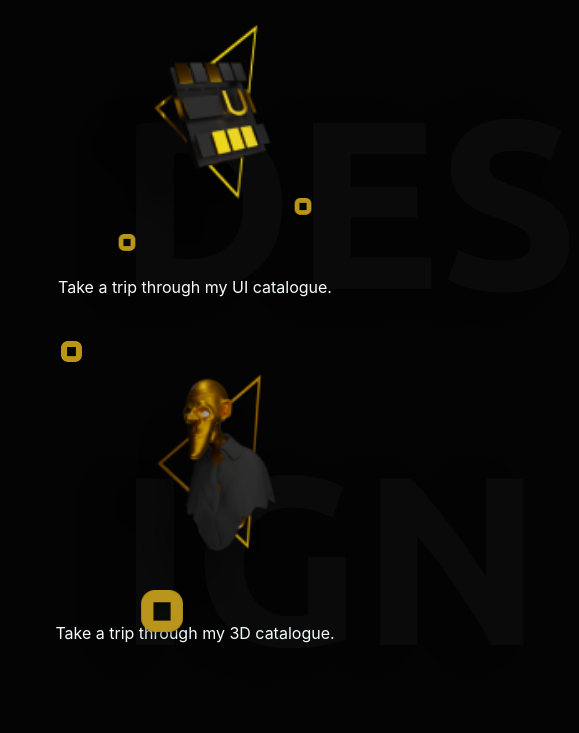
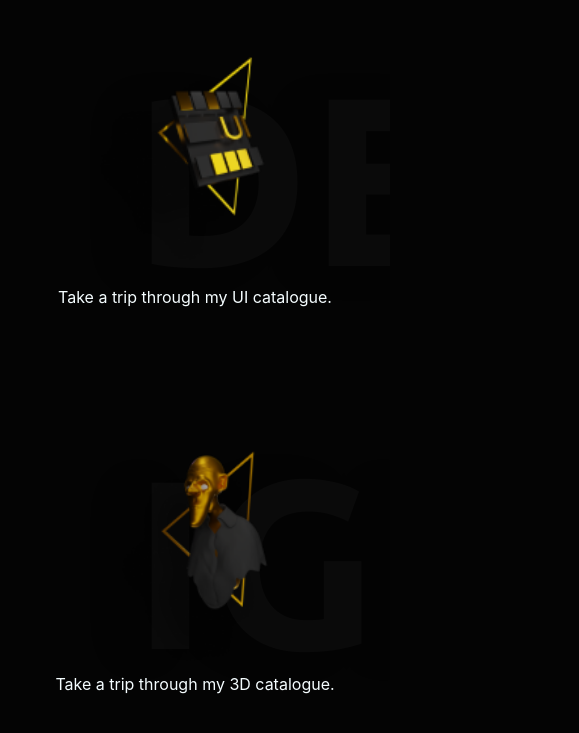
Before and after one commit to Terry-Magnus/dera-design-portfolio, a website: page views/catalogue.html in a window 390 px wide. Shown: the part 51-784 px from the top of the page, 579 px wide, since content can reach past the window. Drawn offline with nearby package versions, Linux system fonts and the light colour scheme.

Commit message:
finished styling responsive catalogue page

```diff
--- a/public/stylesheets/sass/style.scss
+++ b/public/stylesheets/sass/style.scss
@@ -12,12 +12,14 @@ $textWhite: #f5fdff;
     box-sizing: border-box;
 }
 
+
+html,
 body {
     padding: 0;
     margin: 0;
+    height: 100%;
+    overflow-x: hidden;
     background-color: $blackBackground;
-    position: relative;
-    overflow: hidden;
     // background: url("../images/body-background.png") no-repeat center fixed;
     // -webkit-background-size: cover;
     // -moz-background-size: cover;
@@ -38,31 +40,36 @@ body {
 
 .pexel {
     position: absolute;
-    z-index: 3
+    z-index: 3;
+    display: none;
+
+    @media screen and (min-width: 576px) {
+        display: block;
+    }
 }
 
 #pexel-1 {
     width: 20px;
-    top: 35%;
+    top: 20%;
     left: 75%;
 }
 
 #pexel-2 {
     width: 20px;
-    top: 40%;
-    left: 30%;
+    top: 30%;
+    left: 35%;
 }
 
 #pexel-3 {
     width: 25px;
-    top: 55%;
+    top: 40%;
     left: 15%;
 }
 
 #pexel-4 {
-    width: 50px;
-    top: 90%;
-    left: 35%;
+    width: 35px;
+    top: 70%;
+    left: 45%;
 }
 
 /***************************************** end of base styles ******************************************/
@@ -104,37 +111,63 @@ body {
 
 .catalogue {
     /* Container for the links to each category*/
-    margin: 2vh 0 5vh 0;
+    position: relative;
+    padding: 50px 10px;
+    margin: 0 auto;
     display: flex;
     flex-direction: column;
     justify-content: space-between;
     align-items: center;
-    gap: 30px;
+    gap: 100px;
+    width: 80%;
 
     .des-wrap {
-        top: 10%;
+        top: 0;
         left: 30%;
-        @include textbackgroundStyles()
+        @include textbackgroundStyles();
+
+        @media screen and (min-width: 576px) {
+            top: -50%;
+            left: 25%;
+        }
     }
 
     .ign-wrap {
-        top: 60%;
+        top: 50%;
         left: 30%;
-        @include textbackgroundStyles()
+        @include textbackgroundStyles();
+
+        @media screen and (min-width: 576px) {
+            left: 25%;
+
+        }
     }
 
     .ui-design,
     .three-d-design {
         z-index: 1;
 
-        img {
+        text-align: center;
+
+        .ui-image,
+        .three-d-image {
             width: 100%;
+            display: flex;
+            justify-content: center;
+
+            img {
+                width: 250px;
+            }
         }
 
-        a {
-            text-decoration: none;
-            cursor: pointer;
-            color: $textWhite;
+        p {
+            text-align: center;
+
+            a {
+                text-decoration: none;
+                cursor: pointer;
+                color: $textWhite;
+            }
         }
 
         &:hover {
@@ -178,11 +211,17 @@ body {
             }
 
         }
+
+        @media screen and (min-width: 576px) {
+            width: 40%;
+        }
     }
 
     @media screen and (min-width: 576px) {
         flex-direction: row;
         justify-content: space-around;
-        margin: 20vh 0;
+        gap: 30px;
+        margin: 20vh auto;
+        padding: 0;
     }
 }
```
Also changed, not shown: public/stylesheets/sass/style.css, 1 other file.
